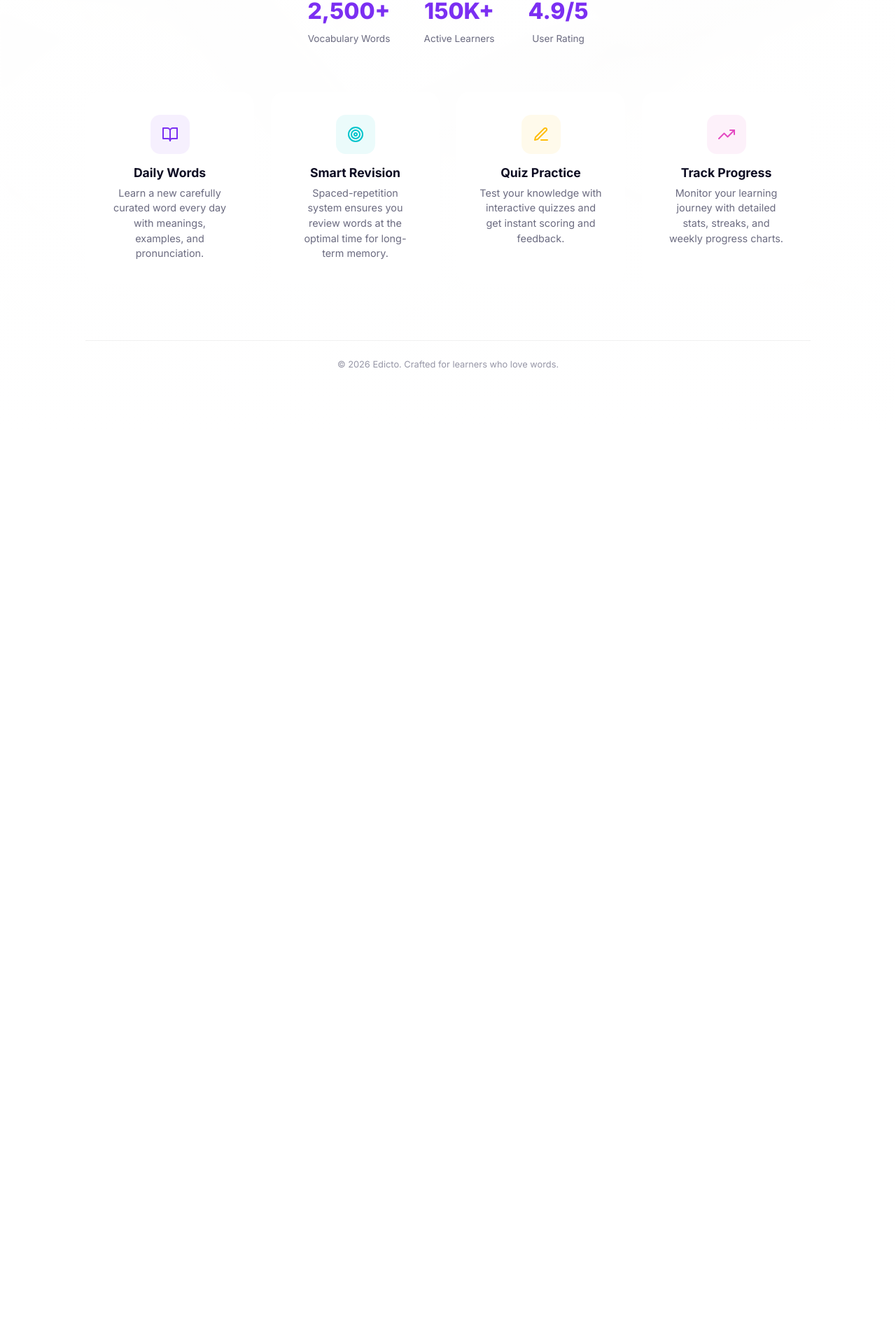
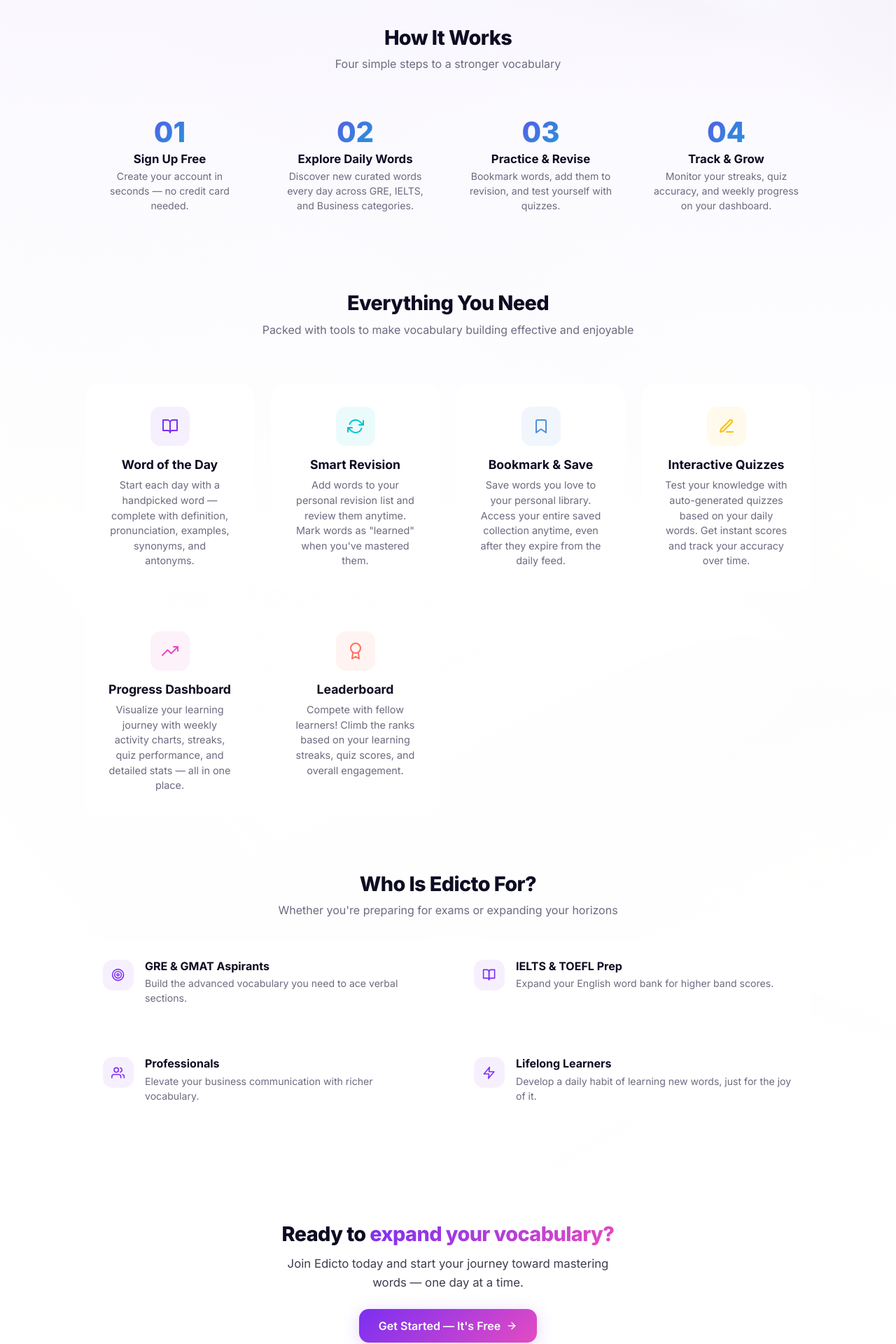
Before and after one commit to rathorvikash010-netizen/EDicto, a React (Vite) app in the folder client/: page / in a window 1280 px wide. Shown: the part 714-2634 px from the top of the page at 70% size. Before the commit the page ends 1333 px from the top, so only its background shows below. Built offline with nearby package versions, Linux system fonts and the light colour scheme; no server answers.

Commit message:
Improved the landing page

```diff
--- a/client/src/pages/Landing.jsx
+++ b/client/src/pages/Landing.jsx
@@ -1,42 +1,64 @@
 import { useNavigate } from 'react-router-dom';
-import { FiArrowRight, FiBookOpen, FiTarget, FiEdit3, FiTrendingUp } from 'react-icons/fi';
+import { FiArrowRight, FiBookOpen, FiTarget, FiEdit3, FiTrendingUp, FiBookmark, FiRefreshCw, FiAward, FiZap, FiUsers } from 'react-icons/fi';
 import dictionaryBg from '../assets/dictionary-bg.png';
 
 const features = [
   {
     icon: <FiBookOpen />,
-    title: 'Daily Words',
-    desc: 'Learn a new carefully curated word every day with meanings, examples, and pronunciation.',
+    title: 'Word of the Day',
+    desc: 'Start each day with a handpicked word — complete with definition, pronunciation, examples, synonyms, and antonyms.',
     color: 'var(--accent-primary)',
     bg: 'var(--accent-primary-bg)',
   },
   {
-    icon: <FiTarget />,
+    icon: <FiRefreshCw />,
     title: 'Smart Revision',
-    desc: 'Spaced-repetition system ensures you review words at the optimal time for long-term memory.',
+    desc: 'Add words to your personal revision list and review them anytime. Mark words as "learned" when you\'ve mastered them.',
     color: 'var(--accent-teal)',
     bg: 'var(--accent-teal-bg)',
   },
   {
+    icon: <FiBookmark />,
+    title: 'Bookmark & Save',
+    desc: 'Save words you love to your personal library. Access your entire saved collection anytime, even after they expire from the daily feed.',
+    color: 'var(--accent-info)',
+    bg: 'var(--accent-info-bg)',
+  },
+  {
     icon: <FiEdit3 />,
-    title: 'Quiz Practice',
-    desc: 'Test your knowledge with interactive quizzes and get instant scoring and feedback.',
+    title: 'Interactive Quizzes',
+    desc: 'Test your knowledge with auto-generated quizzes based on your daily words. Get instant scores and track your accuracy over time.',
     color: 'var(--accent-warning)',
     bg: 'var(--accent-warning-bg)',
   },
   {
     icon: <FiTrendingUp />,
-    title: 'Track Progress',
-    desc: 'Monitor your learning journey with detailed stats, streaks, and weekly progress charts.',
+    title: 'Progress Dashboard',
+    desc: 'Visualize your learning journey with weekly activity charts, streaks, quiz performance, and detailed stats — all in one place.',
     color: 'var(--accent-secondary)',
     bg: 'rgba(228, 75, 194, 0.08)',
   },
+  {
+    icon: <FiAward />,
+    title: 'Leaderboard',
+    desc: 'Compete with fellow learners! Climb the ranks based on your learning streaks, quiz scores, and overall engagement.',
+    color: 'var(--accent-coral)',
+    bg: 'var(--accent-coral-bg)',
+  },
 ];
 
-const stats = [
-  { number: '2,500+', label: 'Vocabulary Words' },
-  { number: '150K+', label: 'Active Learners' },
-  { number: '4.9/5', label: 'User Rating' },
+const steps = [
+  { num: '01', title: 'Sign Up Free', desc: 'Create your account in seconds — no credit card needed.' },
+  { num: '02', title: 'Explore Daily Words', desc: 'Discover new curated words every day across GRE, IELTS, and Business categories.' },
+  { num: '03', title: 'Practice & Revise', desc: 'Bookmark words, add them to revision, and test yourself with quizzes.' },
+  { num: '04', title: 'Track & Grow', desc: 'Monitor your streaks, quiz accuracy, and weekly progress on your dashboard.' },
+];
+
+const audiences = [
+  { icon: <FiTarget />, title: 'GRE & GMAT Aspirants', desc: 'Build the advanced vocabulary you need to ace verbal sections.' },
+  { icon: <FiBookOpen />, title: 'IELTS & TOEFL Prep', desc: 'Expand your English word bank for higher band scores.' },
+  { icon: <FiUsers />, title: 'Professionals', desc: 'Elevate your business communication with richer vocabulary.' },
+  { icon: <FiZap />, title: 'Lifelong Learners', desc: 'Develop a daily habit of learning new words, just for the joy of it.' },
 ];
 
 export default function Landing() {
@@ -74,7 +96,7 @@
         {/* Hero */}
         <div className="landing-hero">
           <div className="landing-badge animate-fade-in">
-            Your vocabulary companion
+            ✨ Your vocabulary companion
           </div>
 
           <h1 className="landing-title animate-fade-in-up stagger-1">
@@ -83,33 +105,41 @@
           </h1>
 
           <p className="landing-subtitle animate-fade-in-up stagger-2">
-            Build a powerful vocabulary with daily words, smart revision, interactive quizzes, and progress tracking — designed for GRE, IELTS, and professional growth.
+            A smart vocabulary platform that delivers fresh words daily, helps you revise with purpose, quizzes you to reinforce memory, and tracks every step of your progress — built for GRE, IELTS, and beyond.
           </p>
 
           <div className="landing-cta-group animate-fade-in-up stagger-3">
             <button className="btn btn-primary btn-lg" onClick={() => navigate('/register')}>
-              Start Learning <FiArrowRight />
+              Start Learning Free <FiArrowRight />
             </button>
-            <button className="btn btn-secondary btn-lg" onClick={() => navigate('/categories')}>
-              Browse Words
+            <button className="btn btn-secondary btn-lg" onClick={() => navigate('/login')}>
+              Sign In
             </button>
           </div>
         </div>
 
-        {/* Stats */}
-        <div className="landing-stats animate-fade-in-up stagger-4">
-          {stats.map(stat => (
-            <div key={stat.label} className="landing-stat">
-              <div className="landing-stat-number">{stat.number}</div>
-              <div className="landing-stat-label">{stat.label}</div>
+        {/* How It Works */}
+        <div style={{ marginTop: '80px' }}>
+          <h2 className="landing-section-heading animate-fade-in-up">How It Works</h2>
+          <p className="landing-section-subheading animate-fade-in-up">Four simple steps to a stronger vocabulary</p>
+          <div className="landing-steps-grid">
+            {steps.map((step, i) => (
+              <div key={step.num} className={`landing-step-card animate-fade-in-up stagger-${i + 1}`}>
+                <div className="landing-step-num">{step.num}</div>
+                <h3 className="landing-step-title">{step.title}</h3>
+                <p className="landing-step-desc">{step.desc}</p>
               </div>
             ))}
           </div>
+        </div>
 
         {/* Features */}
+        <div style={{ marginTop: '80px' }}>
+          <h2 className="landing-section-heading animate-fade-in-up">Everything You Need</h2>
+          <p className="landing-section-subheading animate-fade-in-up">Packed with tools to make vocabulary building effective and enjoyable</p>
           <div className="landing-features">
             {features.map((feature, i) => (
-            <div key={feature.title} className={`landing-feature-card animate-fade-in-up stagger-${i + 1}`}>
+              <div key={feature.title} className={`landing-feature-card animate-fade-in-up stagger-${Math.min(i + 1, 6)}`}>
                 <div className="landing-feature-icon" style={{ background: feature.bg, color: feature.color }}>
                   {feature.icon}
                 </div>
@@ -117,6 +147,37 @@
                 <p className="landing-feature-desc">{feature.desc}</p>
               </div>
             ))}
+          </div>
+        </div>
+
+        {/* Who is it for */}
+        <div style={{ marginTop: '80px' }}>
+          <h2 className="landing-section-heading animate-fade-in-up">Who Is Edicto For?</h2>
+          <p className="landing-section-subheading animate-fade-in-up">Whether you're preparing for exams or expanding your horizons</p>
+          <div className="landing-audience-grid">
+            {audiences.map((a, i) => (
+              <div key={a.title} className={`landing-audience-card animate-fade-in-up stagger-${i + 1}`}>
+                <div className="landing-audience-icon">{a.icon}</div>
+                <div>
+                  <h4 className="landing-audience-title">{a.title}</h4>
+                  <p className="landing-audience-desc">{a.desc}</p>
+                </div>
+              </div>
+            ))}
+          </div>
+        </div>
+
+        {/* Final CTA */}
+        <div className="landing-final-cta animate-fade-in-up" style={{ marginTop: '80px' }}>
+          <h2 style={{ fontSize: '1.8rem', fontWeight: 800, marginBottom: '12px', letterSpacing: '-0.02em' }}>
+            Ready to <span className="text-gradient">expand your vocabulary?</span>
+          </h2>
+          <p style={{ color: 'var(--text-secondary)', fontSize: '1.05rem', marginBottom: '24px', maxWidth: '500px', margin: '0 auto 24px' }}>
+            Join Edicto today and start your journey toward mastering words — one day at a time.
+          </p>
+          <button className="btn btn-primary btn-lg" onClick={() => navigate('/register')}>
+            Get Started — It's Free <FiArrowRight />
+          </button>
         </div>
 
         {/* Footer */}
--- a/client/src/styles/index.css
+++ b/client/src/styles/index.css
@@ -1521,28 +1521,117 @@
   line-height: 1.5;
 }
 
-.landing-stats {
-  display: flex;
+/* Landing section headings */
+.landing-section-heading {
+  text-align: center;
+  font-size: 1.8rem;
+  font-weight: 800;
+  letter-spacing: -0.02em;
+  margin-bottom: 8px;
+}
+
+.landing-section-subheading {
+  text-align: center;
+  font-size: 1rem;
+  color: var(--text-muted);
+  margin-bottom: var(--space-xl);
+}
+
+/* How It Works - Steps Grid */
+.landing-steps-grid {
+  display: grid;
+  grid-template-columns: repeat(4, 1fr);
+  gap: var(--space-lg);
+  margin-top: var(--space-lg);
+}
+
+.landing-step-card {
+  text-align: center;
+  padding: var(--space-xl) var(--space-md);
+  position: relative;
+}
+
+.landing-step-num {
+  font-size: 2.5rem;
+  font-weight: 800;
+  background: linear-gradient(135deg, var(--accent-primary), var(--accent-teal));
+  -webkit-background-clip: text;
+  -webkit-text-fill-color: transparent;
+  background-clip: text;
+  margin-bottom: var(--space-sm);
+  line-height: 1;
+}
+
+.landing-step-title {
+  font-size: 1.05rem;
+  font-weight: 700;
+  margin-bottom: var(--space-xs);
+}
+
+.landing-step-desc {
+  font-size: 0.88rem;
+  color: var(--text-muted);
+  line-height: 1.5;
+}
+
+/* Who is it for - Audience Grid */
+.landing-audience-grid {
+  display: grid;
+  grid-template-columns: repeat(2, 1fr);
+  gap: var(--space-lg);
+  margin-top: var(--space-lg);
+}
+
+.landing-audience-card {
+  display: flex;
+  align-items: flex-start;
+  gap: var(--space-md);
+  padding: var(--space-lg);
+  background: var(--bg-glass);
+  backdrop-filter: blur(12px);
+  border: 1px solid rgba(255, 255, 255, 0.5);
+  border-radius: var(--radius-lg);
+  transition: all var(--transition-base);
+}
+
+.landing-audience-card:hover {
+  transform: translateY(-3px);
+  box-shadow: var(--shadow-md);
+}
+
+.landing-audience-icon {
+  width: 44px;
+  height: 44px;
+  border-radius: var(--radius-md);
+  background: var(--accent-primary-bg);
+  color: var(--accent-primary);
+  display: flex;
+  align-items: center;
   justify-content: center;
-  gap: var(--space-2xl);
-  margin-top: var(--space-3xl);
-  flex-wrap: wrap;
-}
-
-.landing-stat {
+  font-size: 1.2rem;
+  flex-shrink: 0;
+}
+
+.landing-audience-title {
+  font-size: 1rem;
+  font-weight: 700;
+  margin-bottom: 4px;
+}
+
+.landing-audience-desc {
+  font-size: 0.88rem;
+  color: var(--text-muted);
+  line-height: 1.5;
+}
+
+/* Final CTA */
+.landing-final-cta {
   text-align: center;
-}
-
-.landing-stat-number {
-  font-size: 2rem;
-  font-weight: 800;
-  color: var(--accent-primary);
-}
-
-.landing-stat-label {
-  font-size: 0.85rem;
-  color: var(--text-muted);
-  margin-top: 4px;
+  padding: var(--space-3xl) var(--space-xl);
+  background: var(--bg-glass);
+  backdrop-filter: blur(12px);
+  border: 1px solid rgba(255, 255, 255, 0.5);
+  border-radius: var(--radius-xl);
 }
 
 /* ========== SECTION HEADERS ========== */
@@ -1891,9 +1980,12 @@
     grid-template-columns: 1fr;
   }
 
-  .landing-stats {
-    flex-direction: column;
-    gap: var(--space-lg);
+  .landing-steps-grid {
+    grid-template-columns: repeat(2, 1fr);
+  }
+
+  .landing-audience-grid {
+    grid-template-columns: 1fr;
   }
 
   .category-grid {
```
Lines whose indentation alone changed are shown as unchanged.
